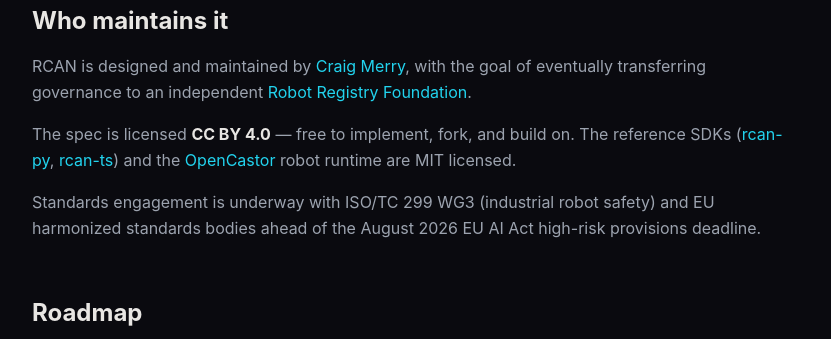
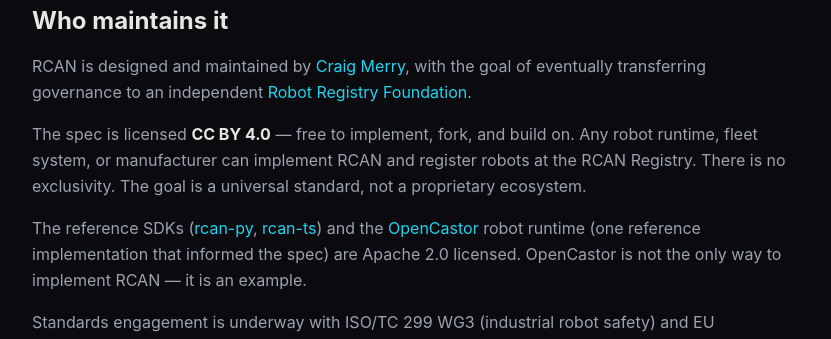
Before and after one commit to continuonai/rcan-spec, an Astro site: page /about in a window 1280 px wide. Shown: the part 1360-1699 px from the top of the page, without its empty margins (224-1055 px from the left). Built offline with nearby package versions, Linux system fonts and the light colour scheme; Astro itself is replaced by a stand-in of ours.

Commit message:
docs: clarify RCAN openness — any runtime/manufacturer can implement; OpenCastor is one implementation

```diff
--- a/src/pages/about.astro
+++ b/src/pages/about.astro
@@ -97,10 +97,12 @@ import BaseLayout from '../layouts/BaseLayout.astro';
       </p>
       <p class="text-text-muted leading-relaxed mb-4">
         The spec is licensed <strong class="text-text">CC BY 4.0</strong> — free to implement, fork, and build on.
+        Any robot runtime, fleet system, or manufacturer can implement RCAN and register robots at the RCAN Registry. There is no exclusivity. The goal is a universal standard, not a proprietary ecosystem.
+      </p>
+      <p class="text-text-muted leading-relaxed mb-4">
         The reference SDKs (<a href="https://github.com/continuonai/rcan-py" class="text-accent hover:underline" target="_blank" rel="noopener">rcan-py</a>,
         <a href="https://github.com/continuonai/rcan-ts" class="text-accent hover:underline" target="_blank" rel="noopener">rcan-ts</a>)
-        and the <a href="https://github.com/craigm26/OpenCastor" class="text-accent hover:underline" target="_blank" rel="noopener">OpenCastor</a> robot runtime
-        are MIT licensed.
+        and the <a href="https://github.com/craigm26/OpenCastor" class="text-accent hover:underline" target="_blank" rel="noopener">OpenCastor</a> robot runtime (one reference implementation that informed the spec) are Apache 2.0 licensed. OpenCastor is not the only way to implement RCAN — it is an example.
       </p>
       <p class="text-text-muted leading-relaxed">
         Standards engagement is underway with ISO/TC 299 WG3 (industrial robot safety) and
--- a/src/pages/index.astro
+++ b/src/pages/index.astro
@@ -110,6 +110,9 @@ const tsBadge = sdkBadge('rcan-ts');
           Register Your Robot
         </a>
       </div>
+      <p class="text-text-muted text-sm mt-6 max-w-lg mx-auto text-center">
+        Any robot, any runtime, any manufacturer. The registry is open to all. No OpenCastor required.
+      </p>
     </div>
   </section>
 
```
